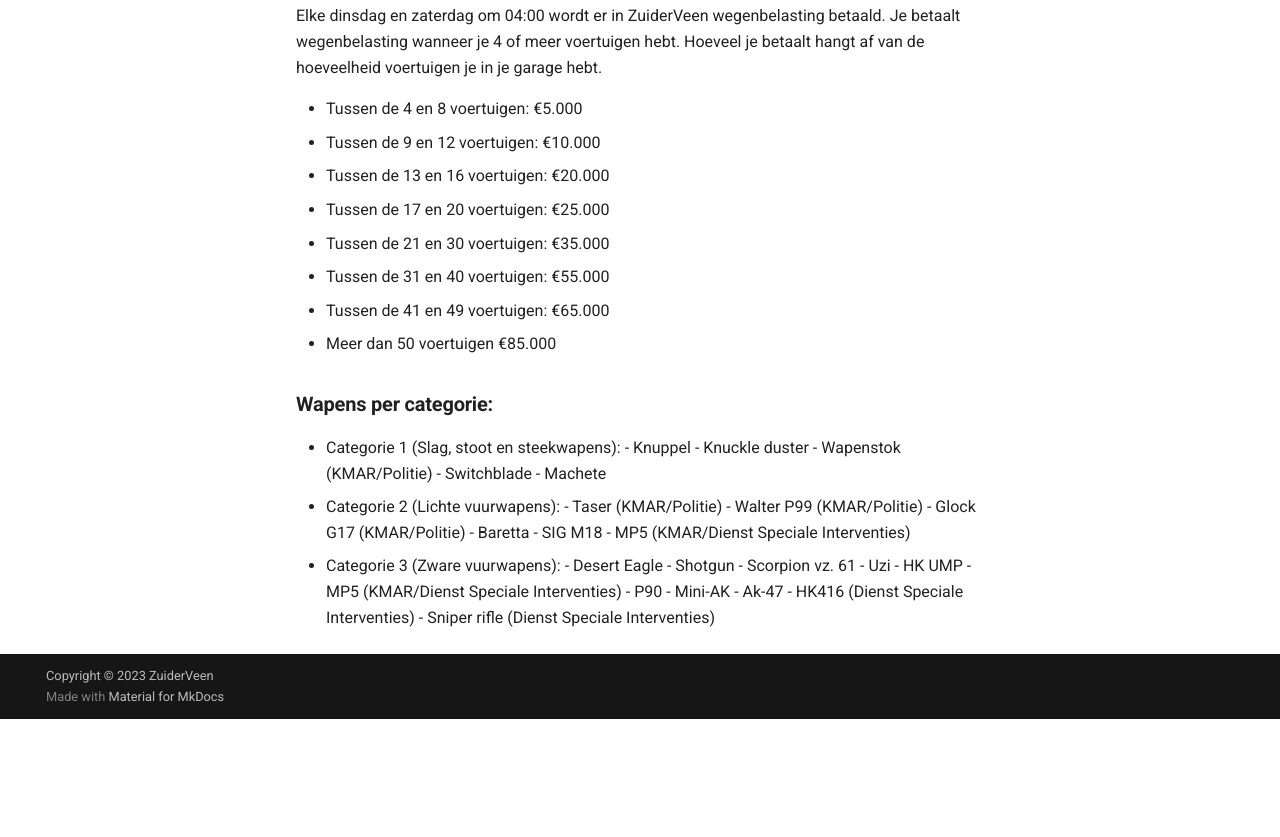
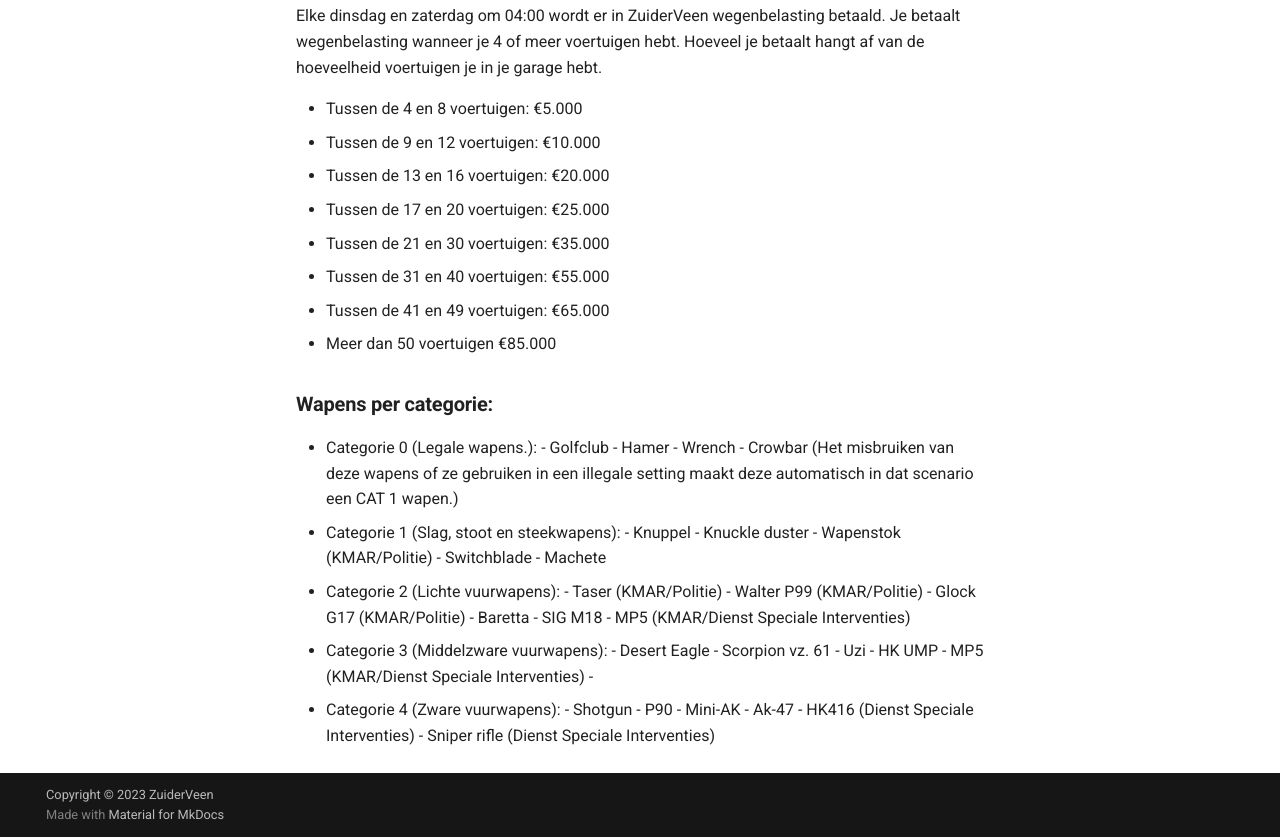
Before and after one commit to ZuiderveenRoleplay/Zuiderveenroleplay.github.io, a plain HTML site: page informatie.html in a window 1280 px wide. Shown: the part 2657-3494 px from the top of the page. Before the commit the page ends 3376 px from the top, so only its background shows below. Drawn offline with Linux system fonts and the light colour scheme; a script that the page names is missing.

Commit message:
Update informatie.html

```diff
--- a/informatie.html
+++ b/informatie.html
@@ -717,9 +717,11 @@ Als je refund hier niet aan voldoet, staat een stafflid in zijn/haar recht om je
 </ul>
 <h3 id="wapens-per-categorie"><strong>Wapens per categorie:</strong></h3>
 <ul>
+<li>Categorie 0 (Legale wapens.): - Golfclub - Hamer - Wrench - Crowbar (Het misbruiken van deze wapens of ze gebruiken in een illegale setting maakt deze automatisch in dat scenario een CAT 1 wapen.)</li>
 <li>Categorie 1 (Slag, stoot en steekwapens): - Knuppel - Knuckle duster - Wapenstok (KMAR/Politie) - Switchblade - Machete</li>
 <li>Categorie 2 (Lichte vuurwapens): - Taser (KMAR/Politie) - Walter P99 (KMAR/Politie) - Glock G17 (KMAR/Politie) - Baretta - SIG M18 - MP5 (KMAR/Dienst Speciale Interventies)</li>
-<li>Categorie 3 (Zware vuurwapens): - Desert Eagle - Shotgun - Scorpion vz. 61 - Uzi - HK UMP - MP5 (KMAR/Dienst Speciale Interventies) - P90 - Mini-AK - Ak-47 - HK416 (Dienst Speciale Interventies) - Sniper rifle (Dienst Speciale Interventies)</li>
+<li>Categorie 3 (Middelzware vuurwapens): - Desert Eagle - Scorpion vz. 61 - Uzi - HK UMP - MP5 (KMAR/Dienst Speciale Interventies) - </li>
+<li>Categorie 4 (Zware vuurwapens): - Shotgun - P90 - Mini-AK - Ak-47 - HK416 (Dienst Speciale Interventies) - Sniper rifle (Dienst Speciale Interventies)</li>
 </ul>
 
 
```
